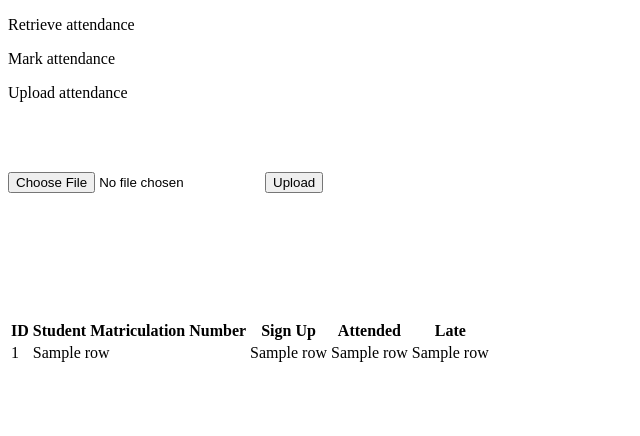
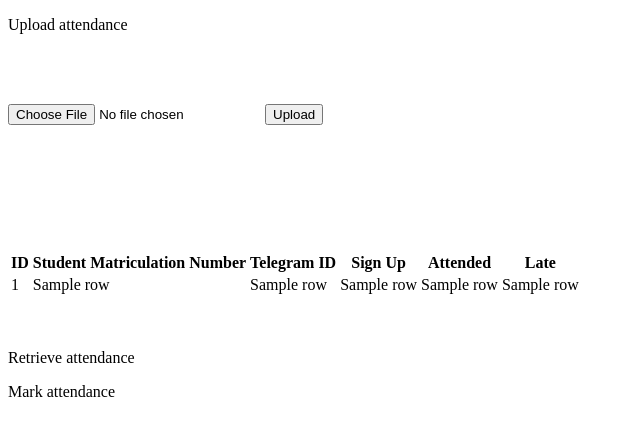
Before and after one commit to bernicesmu/ESDGroup2, a Flask app: template backend/attendance/templates/upload.html in a window 1280 px wide. Shown: the top 436 px of the page, without its empty margins (0-640 px from the left). Run offline with Flask 2, Linux system fonts and the light colour scheme; the template is opened without the code that fills it: most values are stand-ins (such as "Sample title", 1, 10 or a date in 2020).

Commit message:
updated telegram id column and filename

```diff
--- a/backend/attendance/app.py
+++ b/backend/attendance/app.py
@@ -2,6 +2,7 @@ from flask import Flask, render_template, request, jsonify
 import pandas as pd
 import mysql.connector
 from flask_cors import CORS
+import os
 
 app = Flask(__name__)
 CORS(app)
@@ -16,17 +17,21 @@ def upload():
     if not file:
         return {'success': False, 'message': 'Error: No File selected, File must be in .xlsx format'}
 
+    # Extract filename without extension (filename will be eventDetID)
+    filename = os.path.splitext(file.filename)[0]
+
     df = pd.read_excel(file)
     conn = mysql.connector.connect(host ="localhost", port=8889, user="is213", password='', database="attendance")
+
     cursor = conn.cursor()
-    cursor.execute('DROP TABLE IF EXISTS my_table4')
-    cursor.execute('CREATE TABLE my_table4 (id INT AUTO_INCREMENT, studentMatricNum INT, signUp BOOLEAN, attended BOOLEAN, late BOOLEAN, PRIMARY KEY (id))')
+    cursor.execute(f'DROP TABLE IF EXISTS `{filename}`')
+    cursor.execute(f'CREATE TABLE `{filename}` (id INT AUTO_INCREMENT, studentMatricNum INT, telegramID VARCHAR(30), signUp BOOLEAN, attended BOOLEAN, late BOOLEAN, PRIMARY KEY (id))')
 
     for i, row in df.iterrows():
-        cursor.execute('INSERT INTO my_table4 (id, studentMatricNum, signUp, attended, late) VALUES (%s, %s, %s, %s, %s)', (int(row['id']), int(row['studentMatricNum']), int(row['signUp']), int(row['attended']), int(row['late'])))
+        cursor.execute(f'INSERT INTO `{filename}` (id, studentMatricNum, telegramID, signUp, attended, late) VALUES (%s, %s, %s, %s, %s, %s)', (int(row['id']), int(row['studentMatricNum']), str(row['telegramID']), int(row['signUp']), int(row['attended']), int(row['late'])))
 
     conn.commit()
-    cursor.execute('SELECT * FROM my_table4')
+    cursor.execute(f'SELECT * FROM `{filename}`')
     data = cursor.fetchall()
     cursor.close()
     conn.close()
@@ -37,14 +42,15 @@ def upload():
         results.append({
             'id': row[0],
             'studentMatricNum': row[1],
-            'signUp': bool(row[2]),
-            'attended': bool(row[3]),
-            'late': bool(row[4])
+            'telegramID' : row[2],
+            'signUp': bool(row[3]),
+            'attended': bool(row[4]),
+            'late': bool(row[5])
         })
 
     # Return the data in JSON format and the rendered HTML template with the table
     if len(data) >0:
-        return jsonify({'data': results}), render_template('upload.html', data=data)
+        return jsonify({'data': results}), render_template('upload.html', data=data, filename=filename)
     else:
         return {'success': True, 'message': 'File uploaded successfully.'}
 
--- a/backend/attendance/templates/upload.html
+++ b/backend/attendance/templates/upload.html
@@ -8,8 +8,6 @@
         <p>{{ error }}</p>
     {% endif %}
 
-    <p>Retrieve attendance</p>
-    <p>Mark attendance</p>
     <p>Upload attendance</p>
     <br>
     <br>
@@ -35,6 +33,7 @@
             <tr>
                 <th>ID</th>
                 <th>Student Matriculation Number</th>
+                <th>Telegram ID</th>
                 <th>Sign Up</th>
                 <th>Attended</th>
                 <th>Late</th>
@@ -48,11 +47,18 @@
                     <td>{{ row[2] }}</td>
                     <td>{{ row[3] }}</td>
                     <td>{{ row[4] }}</td>
+                    <td>{{ row[5] }}</td>
                 </tr>
             {% endfor %}
         </tbody>
     </table>
     {% endif %}
 
+
+    <br>
+    <br>
+    <p>Retrieve attendance</p>
+    <p>Mark attendance</p>
+
 </body>
 </html>
```
